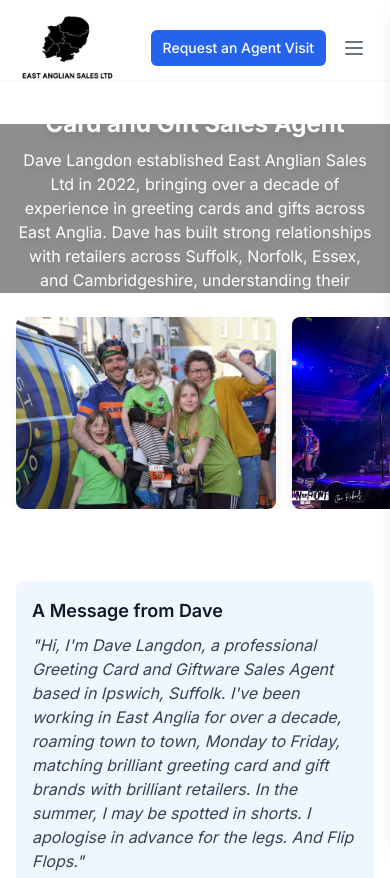
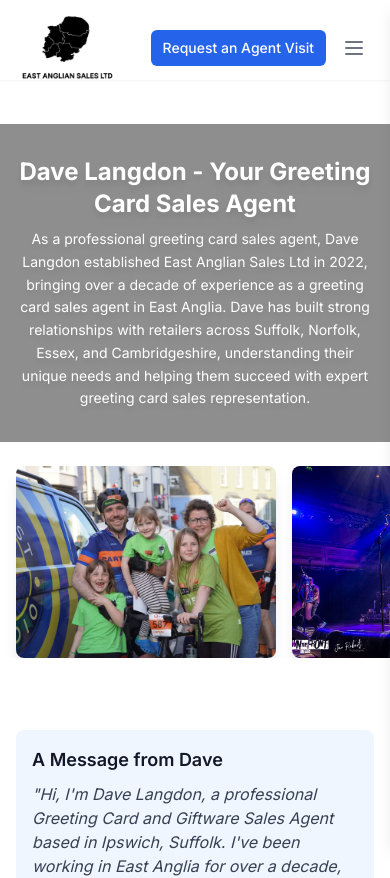
Before and after one commit to easalesltd/sales-portfolio-website, a Next.js app: page /about in a window 390 px wide. Shown: the top 878 px of the page. Built offline with nearby package versions, Linux system fonts and the light colour scheme.

Commit message:
Fix mobile text cutoff on about page - use min-height instead of fixed height

```diff
--- a/app/about/page.tsx
+++ b/app/about/page.tsx
@@ -46,15 +46,15 @@ export default function AboutPage() {
       {/* Main Content */}
       <div className="bg-white">
         {/* Video Background Section */}
-        <div className="w-full h-[20vh] md:h-[30vh] relative overflow-hidden">
+        <div className="w-full min-h-[30vh] md:h-[30vh] relative overflow-hidden">
           <VideoBackground videoUrl="/videos/About/background.mp4">
-            <div className="w-full h-full flex items-center justify-center bg-black/30">
+            <div className="w-full h-full flex items-center justify-center bg-black/30 py-8 md:py-0">
               <div className="text-center px-4 max-w-3xl">
-                <h1 className="text-2xl md:text-4xl font-bold text-white mb-2 drop-shadow-lg">Dave Langdon - Your Greeting Card and Gift Sales Agent</h1>
-                <p className="text-base md:text-lg text-white drop-shadow-lg">
-                  Dave Langdon established East Anglian Sales Ltd in 2022, bringing over a decade of experience in greeting cards and gifts across East Anglia.
+                <h1 className="text-2xl md:text-4xl font-bold text-white mb-2 drop-shadow-lg">Dave Langdon - Your Greeting Card Sales Agent</h1>
+                <p className="text-sm md:text-lg text-white drop-shadow-lg leading-relaxed">
+                  As a professional greeting card sales agent, Dave Langdon established East Anglian Sales Ltd in 2022, bringing over a decade of experience as a greeting card sales agent in East Anglia.
                   Dave has built strong relationships with retailers across Suffolk, Norfolk, Essex, and Cambridgeshire,
-                  understanding their unique needs and helping them succeed with expert sales representation.
+                  understanding their unique needs and helping them succeed with expert greeting card sales representation.
                 </p>
               </div>
             </div>
```
